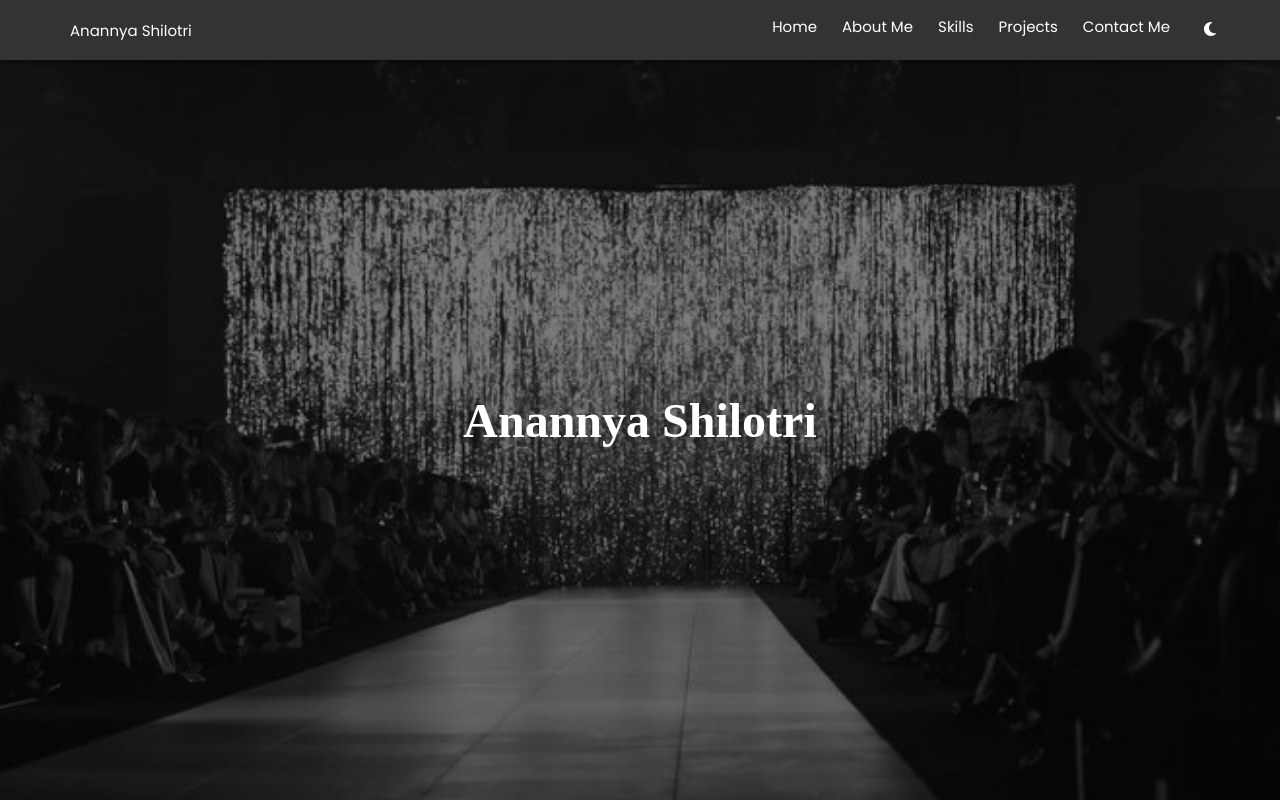
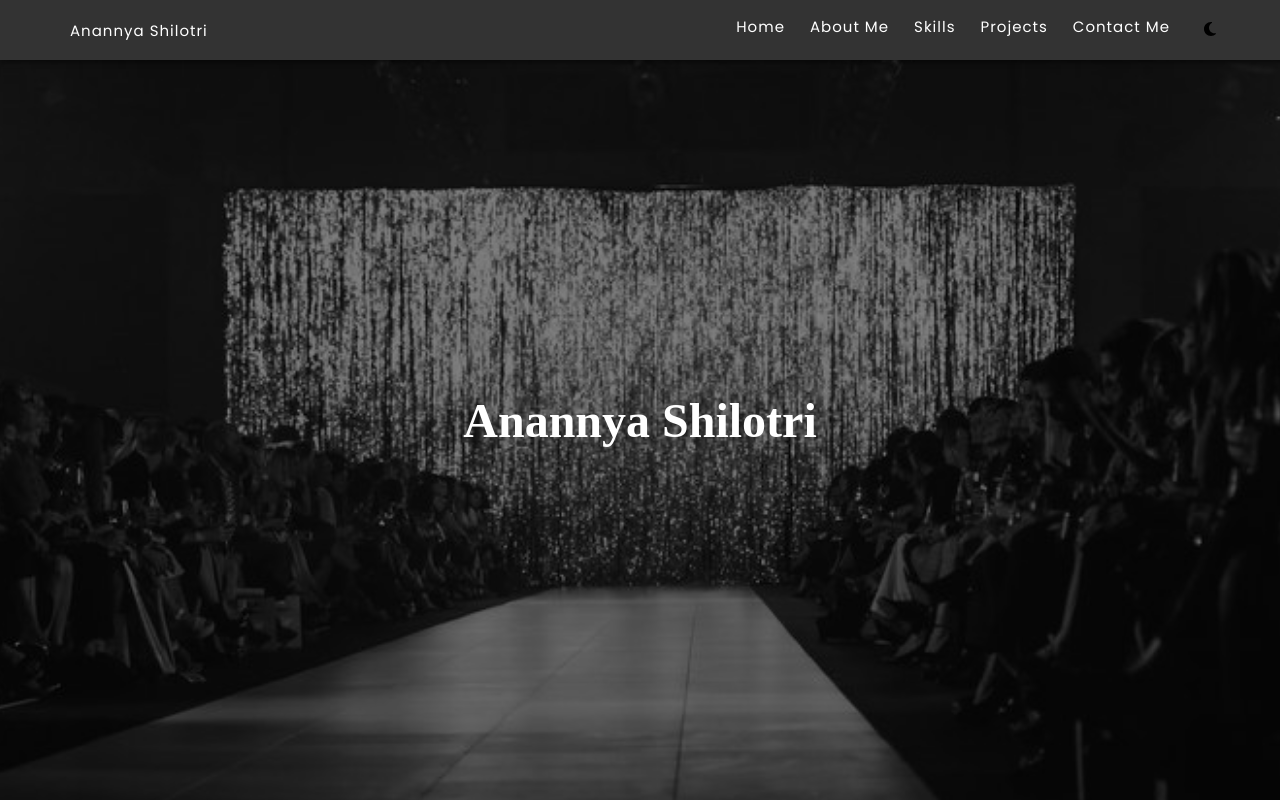
Before and after one commit to dev-anannya/portfolio, a React (Create React App) app in the folder client/: page /about in a window 1280 px wide. Shown: the top 800 px of the page. Built offline with nearby package versions, Linux system fonts and the light colour scheme; a web font is replaced by a local one.

Commit message:
Working on light mode

```diff
--- a/client/src/App.css
+++ b/client/src/App.css
@@ -5,7 +5,7 @@ html {
 body {
   margin: 0;
   font-family: 'Poppins', sans-serif; /* Use Poppins for body text */
-  background-color: #1a1a1a; /* Dark mode background */
+  background-color: black; /* Dark mode background */
   color: #fff; /* White text color */
   /* padding-top: 60px; Ensure the content is below the navbar */
   /* padding-right: 15px; */
@@ -52,6 +52,10 @@ h6 {
   padding: 0 2cm; /* Adjust padding as needed */
 }
 
+.light-mode h1, .light-mode h2, .light-mode h3, .light-mode h4, .light-mode h5, .light-mode h6 {
+  color: #000000; /* Heading color for light mode */
+}
+
 /* Navbar links */
 .navbar a {
   color: #ffffff; /* Navbar link color */
--- a/client/src/components/Header.css
+++ b/client/src/components/Header.css
@@ -12,6 +12,21 @@
     background-position: center; /* Center the image */
     background-attachment: fixed; /* Make the background fixed */
 }
+
+/* Light mode styles */
+.light-mode .header {
+    background-color: #f5f5f5; /* Light mode background */
+    color: #333; /* Light mode text */
+  }
+
+  /* Adjust other elements like buttons or links */
+  .light-mode .header-content h1 {
+    color: #fff; /* Heading color for light mode */
+  }
+
+  .light-mode .header-content p {
+    color: #333; /* Text color for light mode */
+  }
 
 .overlay {
     position: absolute; /* Overlay on top of the image */
--- a/client/src/components/Navbar.js
+++ b/client/src/components/Navbar.js
@@ -16,12 +16,16 @@ const NavbarContainer = styled.nav`
   top: 0; /* Aligns it to the top of the page */
   z-index: 1000; /* Stays above other elements */
   box-shadow: 0 2px 5px rgba(0, 0, 0, 0.5);
+  letter-spacing: 1px;
 `;
 
-const NameContainer = styled.div`
+const NameButton = styled.a`
   margin-left: 50px; /* Shift the name 2cm (approx. 20px) to the right */
   font-size: 15px; /* Font size for name */
   font-family: 'Poppins', sans-serif;
+  text-decoration: none; /* Remove underline */
+  color: white; /* Keep text color as white */
+  cursor: pointer; /* Show pointer cursor to indicate it's clickable */
 `;
 
 const NavbarLinks = styled.div`
@@ -34,13 +38,29 @@ const NavbarLinks = styled.div`
     color: white; /* White text color for links */
     text-decoration: none; /* Remove underline */
     padding: 5px; /* Add padding to links */
-    transition: background-color 0.3s; /* Smooth transition */
     font-size: 15px; /* Increased font size for links */
     font-family: 'Poppins', sans-serif;
+    position: relative; /* Required for the hover effect */
+    // text-transform: uppercase; /* Make text uppercase */
+    letter-spacing: 1px;
+
+    /* Hover Effect */
+    &:hover::after {
+      content: "";
+      display: block;
+      width: 100%;
+      height: 2px;
+      background: white;
+      position: absolute;
+      bottom: -2px;
+      left: 0;
+      transform: scaleX(0);
+      transition: transform 0.3s ease;
+      transform: scaleX(1); /* Hover transition */
+    }
 
     &:hover {
-      background-color: #444; /* Darker background on hover */
-      border-radius: 5px; /* Rounded corners on hover */
+      color: white; /* Ensures the color stays white on hover */
     }
   }
 `;
@@ -48,7 +68,7 @@ const NavbarLinks = styled.div`
 const ToggleButton = styled.button`
   background: none; /* No background */
   border: none; /* No border */
-  color: white; /* White icon color */
+  color: ${({ isDarkMode }) => (isDarkMode ? 'white' : '#000')};
   cursor: pointer; /* Pointer cursor on hover */
   font-size: 1rem; /* Size of the icon */
   width: 40px; /* Fixed width */
@@ -64,13 +84,12 @@ const Navbar = () => {
 
   const toggleDarkMode = () => {
     setIsDarkMode(!isDarkMode);
-    // You can add functionality to switch between dark and light mode here
     document.body.classList.toggle('light-mode'); // Toggle light mode class
   };
 
   return (
     <NavbarContainer>
-      <NameContainer>Anannya Shilotri</NameContainer>
+      <NameButton href="#header">Anannya Shilotri</NameButton> {/* Turn name into a button */}
       <NavbarLinks>
         <a href="#header">Home</a>
         <a href="#about">About Me</a>
--- a/client/src/index.css
+++ b/client/src/index.css
@@ -3,7 +3,7 @@ html {
 }
 
 body {
-  background-color: #1a1a1a; /* Dark background color */
+  background-color: black; /* Dark background color */
   color: #ffffff; /* Light text color */
   font-family: 'Poppins', sans-serif; /* Default font */
   margin: 0; /* Remove default margin */
--- a/client/src/pages/About.css
+++ b/client/src/pages/About.css
@@ -5,15 +5,21 @@
   padding-right: 2cm;
   padding-bottom: 90px;
   margin-bottom: 50px;
-  background-color: #1a1a1a;
+  background-color: black; /* Dark mode background */
   display: flex;
   align-items: center;
   justify-content: space-between;
-  color: #ffffff;
+  color: #ffffff; /* Dark mode text color */
   text-align: left;
   opacity: 0; /* Start invisible */
   transform: translateY(30px); /* Start slightly lower for slide-in */
   transition: opacity 0.9s ease, transform 0.8s ease; /* Apply smooth transition */
+}
+
+/* Light mode styles */
+.light-mode .about-section {
+  background-color: #ffffff; /* Light mode background */
+  color: #333333; /* Light mode text color */
 }
 
 .about-section.visible {
@@ -35,6 +41,11 @@
   filter: brightness(0.9);
 }
 
+/* Light mode styles for image */
+.light-mode .about-image img {
+  filter: brightness(1); /* Normal brightness for light mode */
+}
+
 .about-content {
   flex: 2;
   padding-left: 50px;
@@ -52,12 +63,22 @@
   text-align: left;
 }
 
+/* Light mode styles for title */
+.light-mode .about-title {
+  color: #000; /* Title color for light mode */
+}
+
 .about-text {
   font-family: 'Poppins', sans-serif;
   font-size: 18px;
   line-height: 1.8;
-  color: #f5f5f5;
+  color: #f5f5f5; /* Dark mode text color */
   margin-bottom: 30px;
+}
+
+/* Light mode styles for text */
+.light-mode .about-text {
+  color: #333; /* Text color for light mode */
 }
 
 .download-button-wrapper {
@@ -69,7 +90,7 @@
 .download-button {
   background-color: transparent;
   border: none;
-  color: white;
+  color: white; /* Dark mode button text color */
   font-family: 'Poppins', sans-serif;
   font-size: 16px;
   text-transform: uppercase;
@@ -81,18 +102,28 @@
   text-decoration: none;
 }
 
+/* Light mode styles for button */
+.light-mode .download-button {
+  color: #000; /* Button text color for light mode */
+}
+
 .download-button::after {
   letter-spacing: 3px;
   content: "";
   display: block;
   width: 100%;
   height: 2px;
-  background: white;
+  background: white; /* Dark mode underline */
   position: absolute;
   bottom: 0;
   left: 0;
   transform: scaleX(0);
   transition: transform 0.3s ease;
+}
+
+/* Light mode styles for button underline */
+.light-mode .download-button::after {
+  background: #333; /* Underline color for light mode */
 }
 
 .download-button:hover::after {
--- a/client/src/pages/Contact.css
+++ b/client/src/pages/Contact.css
@@ -1,3 +1,4 @@
+/* Contact section */
 .contact-section {
     margin-top: 50px;
     padding-top: 170px;
@@ -5,16 +6,18 @@
     padding-right: 2cm;
     padding-bottom: 90px;
     margin-bottom: 50px;
-    background-color: #1a1a1a; /* Dark background */
+    background-color: black; /* Dark background */
     color: white; /* Light text */
     padding: 50px; /* Ample padding */
     text-align: center; /* Centered text */
-    transform: translateY(30px); /* Start slightly lower for slide-in */
-    opacity: 0;
+
+    /* Fade-in effect */
+    opacity: 0; /* Start hidden */
+    transform: translateY(30px); /* Start slightly lower */
     transition: opacity 0.9s ease, transform 0.8s ease; /* Apply smooth transition */
   }
 
-.projects-section.visible {
+  .contact-section.visible {
     opacity: 1; /* Fully visible when scrolled into view */
     transform: translateY(0); /* Return to original position */
   }
@@ -79,7 +82,6 @@
 
   .contact-info {
     margin-top: 20px; /* Space above contact info */
-
   }
 
   .social-links a {
--- a/client/src/pages/Contact.js
+++ b/client/src/pages/Contact.js
@@ -1,4 +1,4 @@
-import React, { useState, useEffect } from 'react'; // Import useState and useEffect
+import React, { useState, useEffect } from 'react';
 import './Contact.css';
 import { FontAwesomeIcon } from '@fortawesome/react-fontawesome';
 import { faEnvelope } from '@fortawesome/free-solid-svg-icons';
@@ -7,23 +7,21 @@ import { faLinkedin, faGithub } from '@fortawesome/free-brands-svg-icons';
 const Contact = () => {
   const [isVisible, setIsVisible] = useState(false);
 
-    // This function handles the scroll event and checks the position of the Contact section
   const handleScroll = () => {
     const contactSection = document.getElementById("contact"); // Get the Contact section by ID
     const { top, bottom } = contactSection.getBoundingClientRect(); // Get the top and bottom position of the section
 
-      // If the section is in view (top within the viewport and bottom not above viewport)
+    // If the section is in view
     if (top < window.innerHeight && bottom > 0) {
       setIsVisible(true); // Make the section visible
     } else {
-        setIsVisible(false); // Reset visibility when the section is out of view
+      setIsVisible(false); // Reset visibility when out of view
     }
   };
 
-    // useEffect to add the scroll event listener when the component mounts
   useEffect(() => {
     window.addEventListener("scroll", handleScroll); // Listen to scroll events
-      return () => window.removeEventListener("scroll", handleScroll); // Cleanup the event listener when the component unmounts
+    return () => window.removeEventListener("scroll", handleScroll); // Cleanup event listener
   }, []);
 
   return (
@@ -38,13 +36,15 @@ const Contact = () => {
       </form>
       <div className="contact-info">
         <div className="social-links">
-                    <a href="mailto:your-email@example.com" target="_blank" rel="noopener noreferrer">
+        <a href="mailto:anannyashilotri@gmail.com" target="_blank" rel="noopener noreferrer">
         <FontAwesomeIcon icon={faEnvelope} />
         </a>
-                    <a href="https://linkedin.com" target="_blank" rel="noopener noreferrer">
+          <a href="https://www.linkedin.com/in/anannyashilotri
+
+" target="_blank" rel="noopener noreferrer">
             <FontAwesomeIcon icon={faLinkedin} />
           </a>
-                    <a href="https://github.com" target="_blank" rel="noopener noreferrer">
+          <a href="https://github.com/dev-anannya" target="_blank" rel="noopener noreferrer">
             <FontAwesomeIcon icon={faGithub} />
           </a>
         </div>
--- a/client/src/pages/Projects.css
+++ b/client/src/pages/Projects.css
@@ -5,7 +5,7 @@
     padding-right: 2cm;
     padding-bottom: 90px;
     margin-bottom: 100px;
-    background-color: #1a1a1a;
+    background-color: black;
     color: white;
     text-align: center;
     transform: translateY(30px); /* Start slightly lower for slide-in */
--- a/client/src/pages/Skills.css
+++ b/client/src/pages/Skills.css
@@ -6,7 +6,7 @@
     padding-right: 2cm;
     padding-bottom: 90px;
     margin-bottom: 50px;
-    background-color: #1a1a1a;
+    background-color:black;
     color: #fff;
     transform: translateY(30px); /* Start slightly lower for slide-in */
     opacity: 0; /* Initially hidden */
```
Lines whose indentation alone changed are shown as unchanged.
